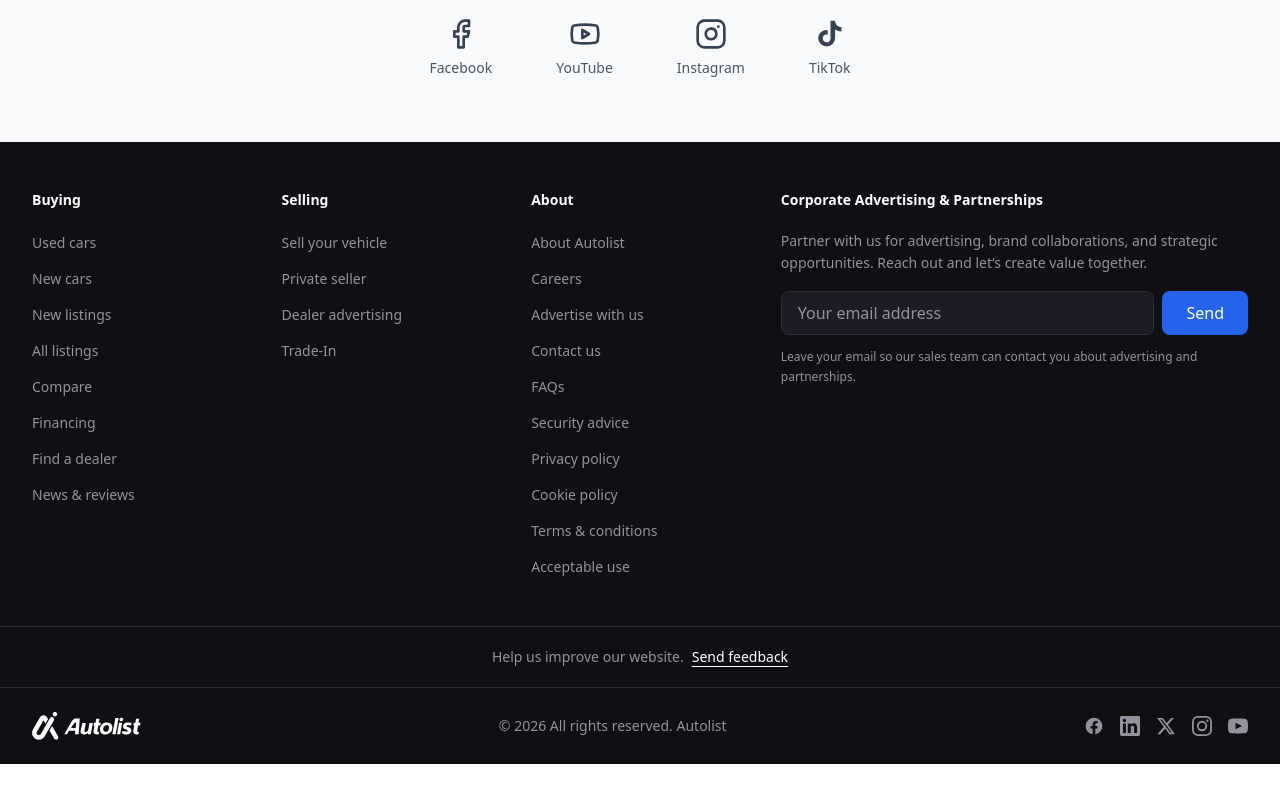
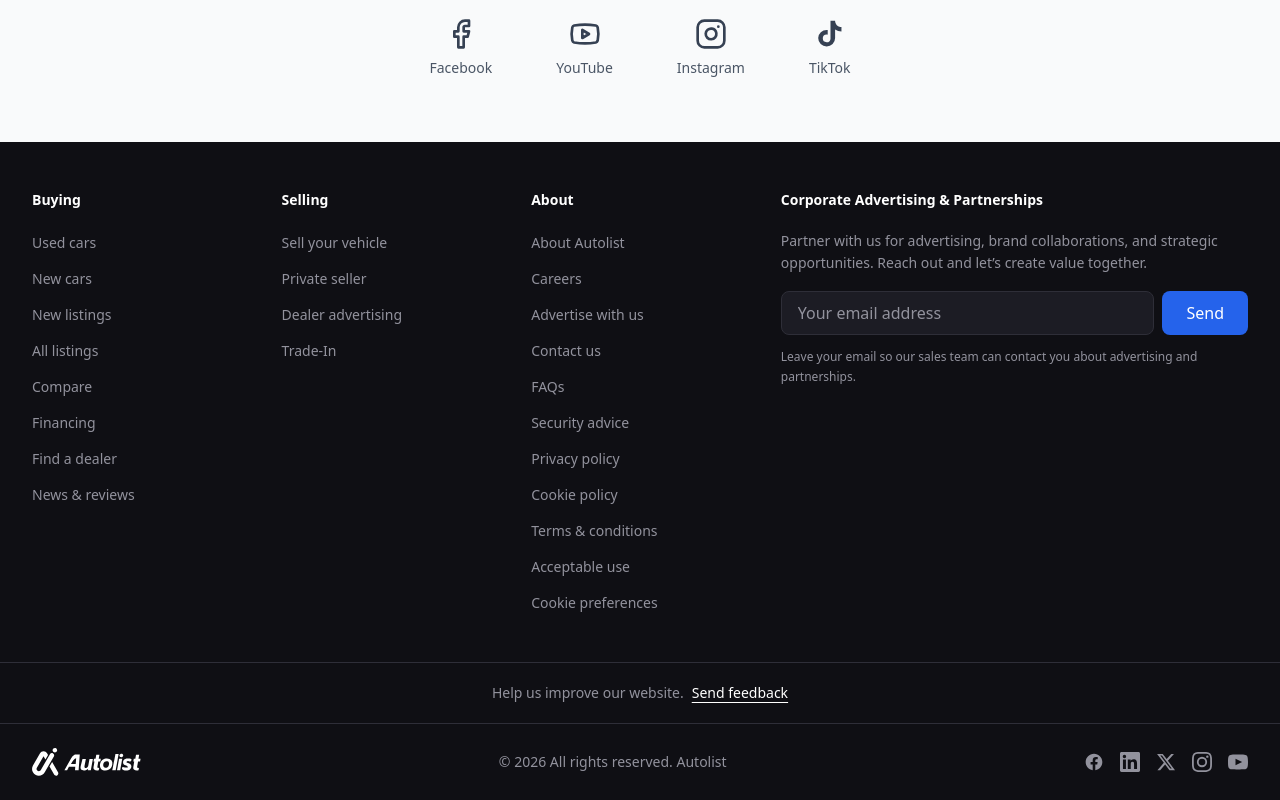
Before and after one commit to kamicauze/autolist, a Next.js app: page / in a window 1280 px wide. Shown: the part 4473-5273 px from the top of the page. Before the commit the page ends 5237 px from the top, so only its background shows below. Built offline with nearby package versions, Linux system fonts and the light colour scheme; no server answers; the database is empty; a web font is replaced by a local one.

Commit message:
Move cookie preferences access into the footer

```diff
--- a/components/analytics/google-analytics.tsx
+++ b/components/analytics/google-analytics.tsx
@@ -22,6 +22,7 @@ declare global {
 }
 
 const CONSENT_EVENT = "autolist-analytics-consent-change";
+const OPEN_PREFERENCES_EVENT = "autolist-open-cookie-preferences";
 let sessionConsent: AnalyticsConsent = null;
 let storageUnavailable = false;
 
@@ -56,6 +57,22 @@ function clearAnalyticsCookies(measurementId: string) {
   }
 }
 
+export function CookiePreferencesLink({ className }: { className?: string }) {
+  return (
+    <Link
+      href="/cookies"
+      className={className}
+      onClick={(event) => {
+        if (event.metaKey || event.ctrlKey || event.shiftKey || event.altKey) return;
+        const request = new Event(OPEN_PREFERENCES_EVENT, { cancelable: true });
+        if (!window.dispatchEvent(request)) event.preventDefault();
+      }}
+    >
+      Cookie preferences
+    </Link>
+  );
+}
+
 export function GoogleAnalytics({ measurementId }: { measurementId: string }) {
   const pathname = usePathname();
   const consent = useSyncExternalStore(subscribeConsent, readConsent, serverConsent);
@@ -67,6 +84,16 @@ export function GoogleAnalytics({ measurementId }: { measurementId: string }) {
   const previousConsent = useRef<AnalyticsConsent>(null);
   const eligible = hostname !== null && isAnalyticsPageAllowed(pathname, hostname);
   const enabled = eligible && consent === "accepted";
+
+  useEffect(() => {
+    if (!eligible) return;
+    function openPreferences(event: Event) {
+      event.preventDefault();
+      setPreferencesOpen(true);
+    }
+    window.addEventListener(OPEN_PREFERENCES_EVENT, openPreferences);
+    return () => window.removeEventListener(OPEN_PREFERENCES_EVENT, openPreferences);
+  }, [eligible]);
 
   useEffect(() => {
     const analytics = window;
@@ -144,8 +171,7 @@ export function GoogleAnalytics({ measurementId }: { measurementId: string }) {
           onReady={() => setScriptReady(true)}
         />
       )}
-      {eligible && (
-        !consent || preferencesOpen ? (
+      {eligible && (!consent || preferencesOpen) && (
         <section
           aria-label="Analytics cookie preferences"
           className="fixed inset-x-4 bottom-4 z-50 mx-auto max-w-2xl rounded-xl border border-border bg-background p-5 text-foreground shadow-lg"
@@ -163,15 +189,6 @@ export function GoogleAnalytics({ measurementId }: { measurementId: string }) {
             <Button type="button" onClick={() => chooseConsent("accepted")}>Allow analytics</Button>
           </div>
         </section>
-        ) : (
-          <button
-            type="button"
-            className="fixed bottom-3 left-3 z-40 rounded-full border border-border bg-background px-3 py-2 text-xs text-foreground shadow-sm hover:bg-muted focus-visible:outline-2 focus-visible:outline-ring"
-            onClick={() => setPreferencesOpen(true)}
-          >
-            Cookie preferences
-          </button>
-        )
       )}
     </>
   );
--- a/components/layout/footer.tsx
+++ b/components/layout/footer.tsx
@@ -2,6 +2,7 @@ import Link from "next/link";
 import { AutolistLogo } from "@/components/brand/autolist-logo";
 import { BackToTopButton } from "@/components/layout/back-to-top-button";
 import { CorporateInquiryForm } from "@/components/shared/corporate-inquiry-form";
+import { CookiePreferencesLink } from "@/components/analytics/google-analytics";
 
 const footerLinks = {
   Buying: [
@@ -57,6 +58,11 @@ export function Footer() {
                       </Link>
                     </li>
                   ))}
+                  {title === "About" && (
+                    <li>
+                      <CookiePreferencesLink className="text-sm text-[#92929D] transition-colors hover:text-white" />
+                    </li>
+                  )}
                 </ul>
               </div>
             ))}
```
Lines whose indentation alone changed are shown as unchanged.
